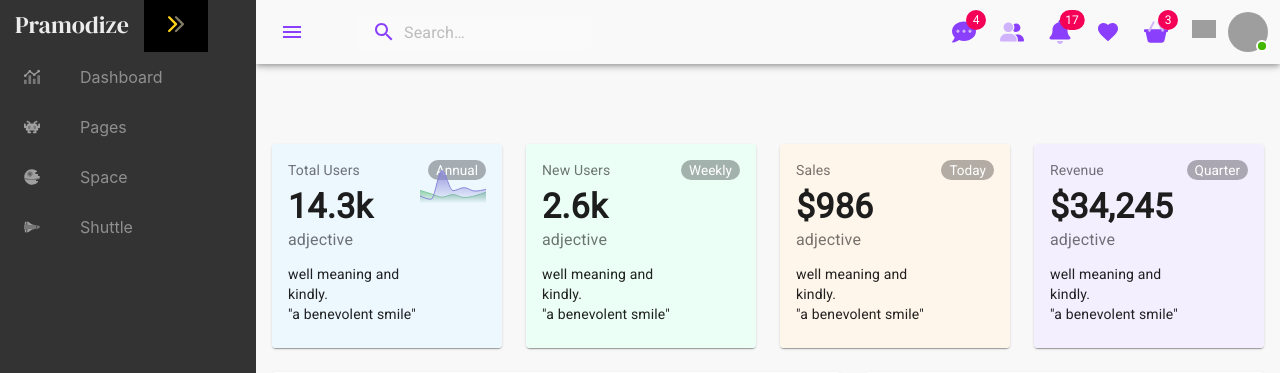
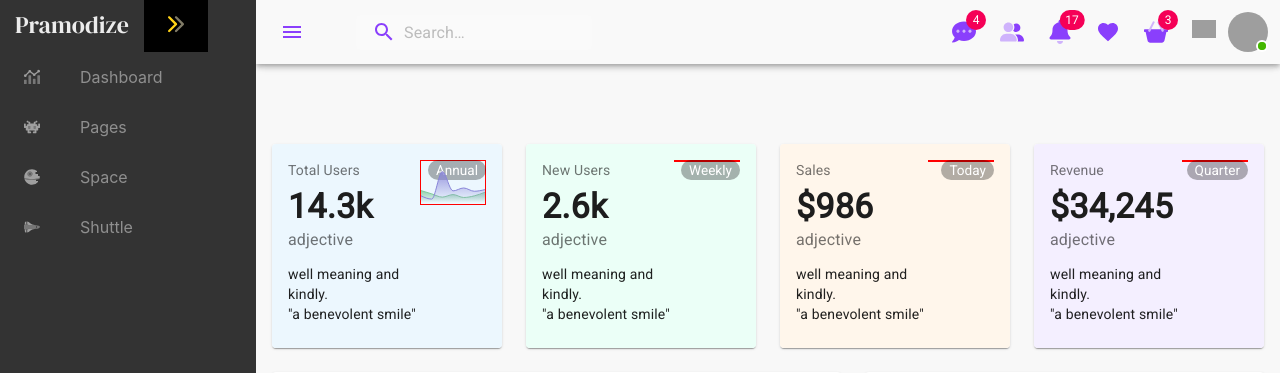
Before and after one commit to pramodboda/pramodize-dashboard, a React (Create React App) app: page / in a window 1280 px wide. Shown: the top 373 px of the page. Built offline with nearby package versions, Linux system fonts and the light colour scheme; grey boxes are pictures that could not be loaded.

Commit message:
updated menus at top appbar

```diff
--- a/src/components/FeaturedCard/FeaturedCard.jsx
+++ b/src/components/FeaturedCard/FeaturedCard.jsx
@@ -5,6 +5,8 @@ import CardContent from "@material-ui/core/CardContent";
 import Typography from "@material-ui/core/Typography";
 import Chip from "@material-ui/core/Chip";
 import Grid from "@material-ui/core/Grid";
+
+import Box from "@material-ui/core/Box";
 
 const useStyles = makeStyles({
   // root: {
@@ -41,13 +43,16 @@ const useStyles = makeStyles({
     color: "rgb(255, 255, 255)",
     marginBottom: "16px",
   },
+  tinyGraphBox:{
+    // display: 'flex',
+    justifyContent: 'flex-end',
+    alignItems: 'flex-end'
+
+  },
   tinyGraph: {
-    marginTop: 'auto',
-    flexDirection: 'column',
-    order: 1,
-    flex: '0 1 auto',
-    alignSelf: 'flex-end'
-    // border: '1px solid red'
+    height:'100%',
+    border: '1px solid red',
+
   },
 });
 
@@ -94,8 +99,10 @@ const FeaturedCard = (props) => {
             </Typography>
           </Grid>
 
-          <Grid item xs={4}>
-            <div className={classes.tinyGraph}>{props.tinyGraph}</div>
+          <Grid item xs={4} className={classes.tinyGraphBox}>
+            <Box >
+              <div className={classes.tinyGraph}>{props.tinyGraph}</div>
+            </Box>
           </Grid>
         </Grid>
       </CardContent>
```
